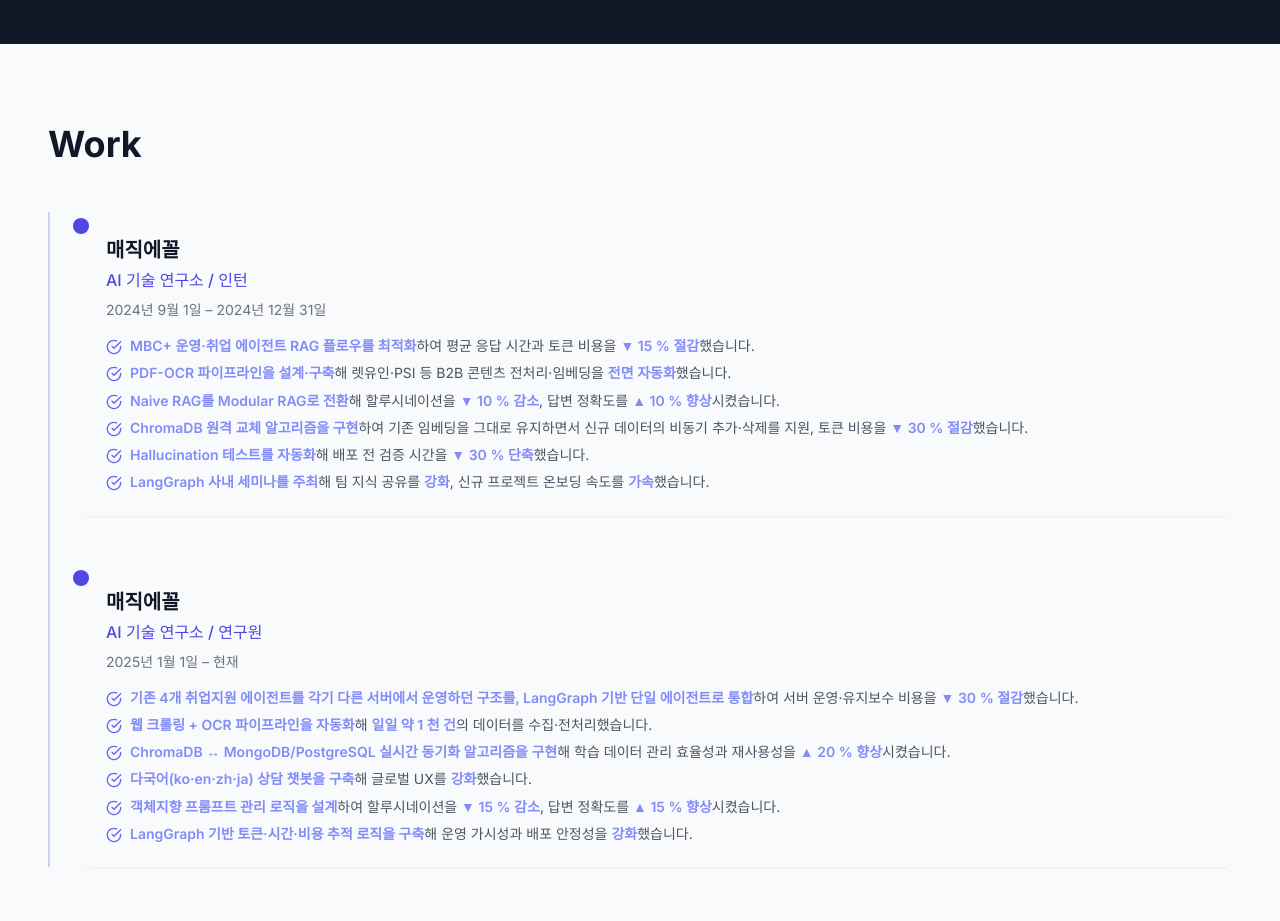
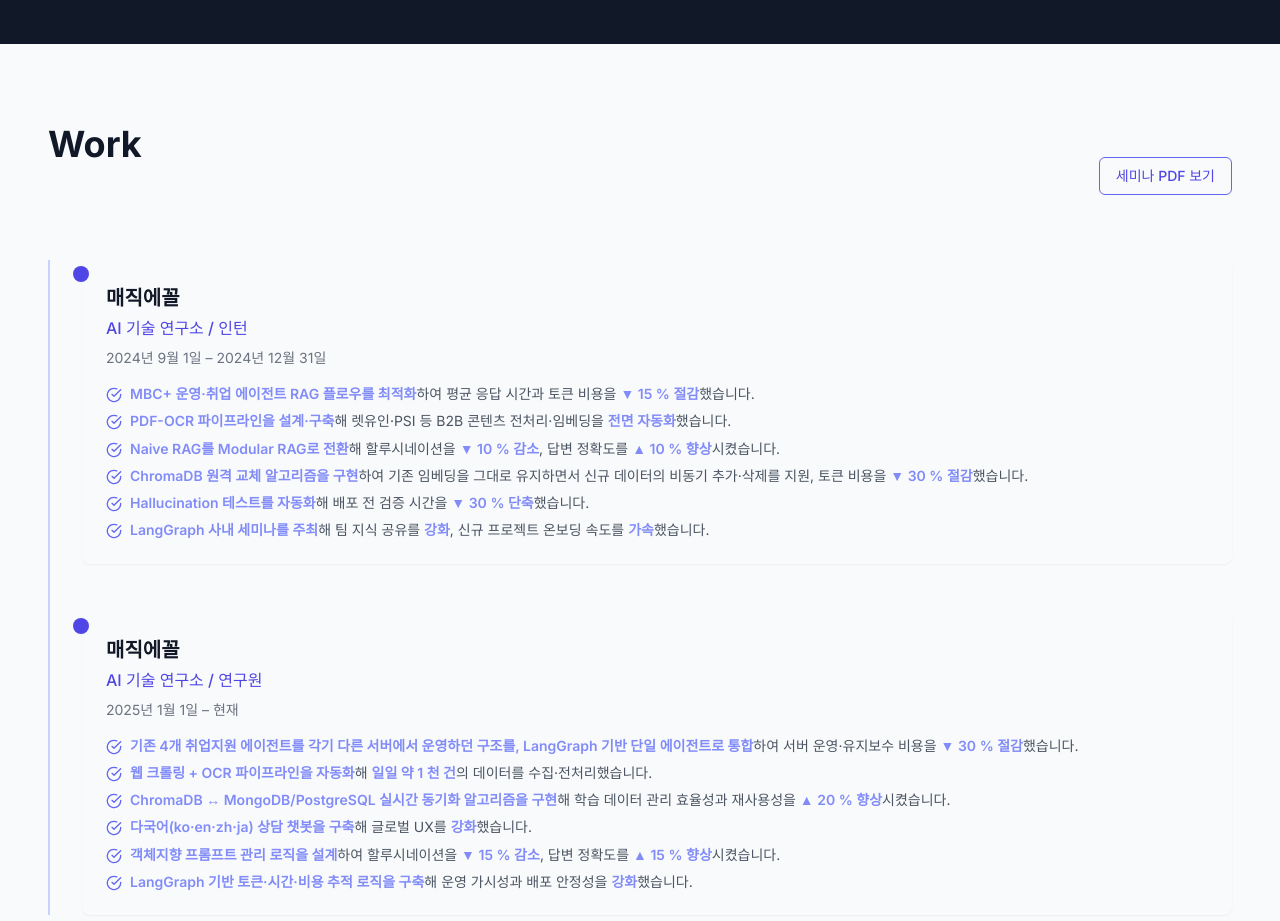
Before and after one commit to hyeonsang010716/my_portfolio, a React (Vite) app: page / in a window 1280 px wide. Shown: the part 1360-2281 px from the top of the page. Built offline with nearby package versions, Linux system fonts and the light colour scheme.

Commit message:
[FEAT] Work - 세미나 기능 추가

```diff
--- /dev/null
+++ b/src/components/PdfModal.tsx
@@ -0,0 +1,47 @@
+import React, { useEffect } from 'react';
+import { X } from 'lucide-react';
+
+interface PdfModalProps {
+  src: string;
+  onClose: () => void;
+}
+
+const PdfModal: React.FC<PdfModalProps> = ({ src, onClose }) => {
+  /** Esc 키로도 닫히게 */
+  useEffect(() => {
+    const onKey = (e: KeyboardEvent) => e.key === 'Escape' && onClose();
+    window.addEventListener('keydown', onKey);
+    return () => window.removeEventListener('keydown', onKey);
+  }, [onClose]);
+
+  /** 백드롭 클릭 시 닫기 */
+  const onBackdrop = (e: React.MouseEvent<HTMLDivElement>) => {
+    if (e.target === e.currentTarget) onClose();
+  };
+
+  return (
+    <div
+      onClick={onBackdrop}
+      className="fixed inset-0 z-50 flex items-center justify-center bg-black/70 backdrop-blur-sm"
+    >
+      <div className="relative w-[90%] max-w-4xl h-[80vh] bg-white dark:bg-gray-800 rounded-lg shadow-xl">
+        {/* 닫기 버튼 */}
+        <button
+          onClick={onClose}
+          className="absolute top-3 right-3 text-gray-600 hover:text-gray-900 dark:text-gray-300"
+        >
+          <X size={24} />
+        </button>
+
+        {/* PDF 미리보기 */}
+        <iframe
+          src={src}
+          title="Work Detail PDF"
+          className="w-full h-full rounded-b-lg"
+        />
+      </div>
+    </div>
+  );
+};
+
+export default PdfModal;
--- a/src/sections/Work.tsx
+++ b/src/sections/Work.tsx
@@ -1,17 +1,16 @@
-import React from 'react';
+import React, { useState } from 'react';
 import SectionTitle from '../components/SectionTitle';
+import PdfModal from '../components/PdfModal';            // ⬅️ 신규
 import { experiences } from '../data';
 import useInView from '../hooks/useInView';
 import { CheckCircle } from 'lucide-react';
 
-/**
- * Helper: convert **bold** markdown to highlighted span.
- */
 const highlight = (txt: string) =>
   txt.replace(/\*\*(.*?)\*\*/g, '<span class="font-semibold text-indigo-400">$1</span>');
 
 const Work: React.FC = () => {
   const [ref, inView] = useInView<HTMLDivElement>();
+  const [open, setOpen] = useState(false);               // ⬅️ 모달 상태
 
   return (
     <section
@@ -19,10 +18,19 @@
       className="py-20 px-6 md:px-12 bg-gray-50 dark:bg-gray-900 transition-colors duration-300"
     >
       <div className="container mx-auto">
-        <SectionTitle
-          title="Work"
-        />
+        {/* 타이틀 + 버튼 한 줄 배치 */}
+        <div className="flex items-center justify-between mb-8">
+          <SectionTitle title="Work" />
+          <button
+            onClick={() => setOpen(true)}
+            className="inline-flex items-center gap-1 rounded-md border border-indigo-500 px-4 py-2 text-sm font-medium
+                       text-indigo-600 hover:bg-indigo-50 dark:text-indigo-300 dark:hover:bg-indigo-800"
+          >
+            세미나 PDF 보기
+          </button>
+        </div>
 
+        {/* --- 기존 타임라인 --- */}
         <div
           ref={ref}
           className="relative border-l-2 border-indigo-200 dark:border-gray-700 pl-8 transition-all duration-700 ease-out"
@@ -33,16 +41,13 @@
               className={`mb-12 last:mb-0 ${inView ? 'opacity-100 translate-y-0' : 'opacity-0 translate-y-10'} transition-all duration-700 ease-out`}
               style={{ transitionDelay: `${idx * 200}ms` }}
             >
-              {/* timeline dot */}
               <div className="absolute w-4 h-4 bg-indigo-600 dark:bg-indigo-400 rounded-full -left-[9px] mt-1.5" />
-
               <div className="bg-gray-50 dark:bg-gray-800 p-6 rounded-lg shadow-sm">
                 <h4 className="text-xl font-bold text-gray-900 dark:text-white mb-1">{exp.title}</h4>
                 <p className="text-indigo-600 dark:text-indigo-400 font-medium mb-2">{exp.company}</p>
                 <p className="text-sm text-gray-500 dark:text-gray-400 mb-4">{exp.period}</p>
-
                 <ul className="space-y-2 text-gray-600 dark:text-gray-300 text-sm">
-                  {exp.description.map((line: string, i: number) => (
+                  {exp.description.map((line, i) => (
                     <li key={i} className="flex gap-2 leading-snug">
                       <CheckCircle className="w-4 h-4 mt-[3px] text-indigo-500" />
                       <span dangerouslySetInnerHTML={{ __html: highlight(line) }} />
@@ -54,6 +59,14 @@
           ))}
         </div>
       </div>
+
+      {/* PDF 모달 */}
+      {open && (
+        <PdfModal
+          src="/seminar.pdf"   // public 폴더에 두신 PDF 경로
+          onClose={() => setOpen(false)}
+        />
+      )}
     </section>
   );
 };
```
Also changed, not shown: 1 other file (tests, documents, lock files or other folders).
